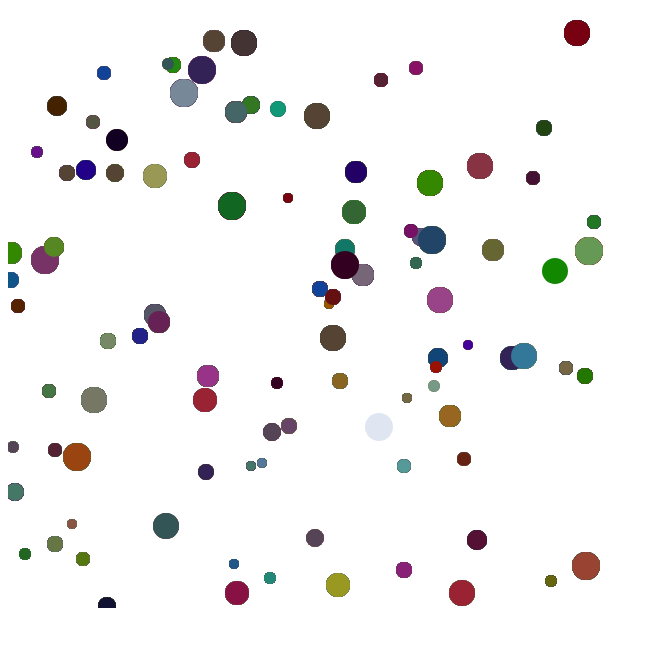
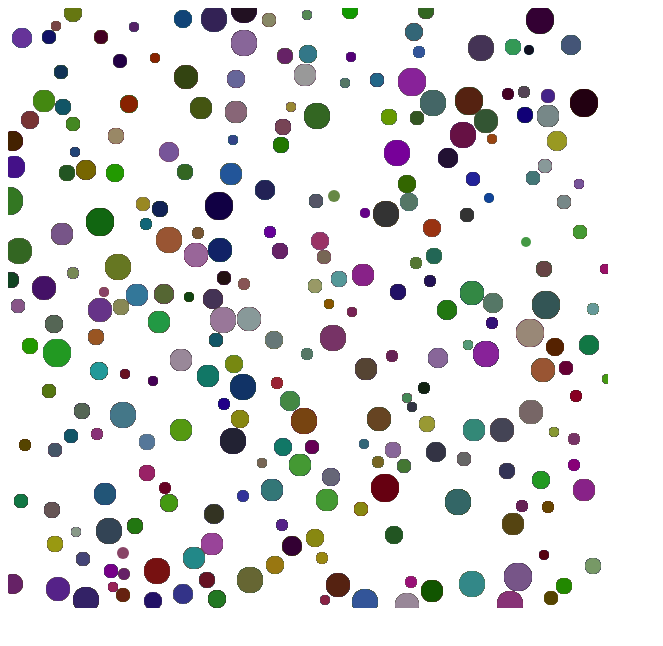
Before and after one commit to lexofficial/bubble-generator, a plain HTML site: page index.html in a window 1280 px wide. Shown: the whole page, without its empty margins (0-663 px from the left). Drawn offline with Linux system fonts and the light colour scheme.

Commit message:
Touch check & self cleaning

```diff
--- a/index.html
+++ b/index.html
@@ -7,11 +7,26 @@
 let canvas = document.getElementById("myCanvas");
 let context = canvas.getContext("2d");
 
+let blobs = [];
+
 class Blob {
   constructor() {
     this.radius = Math.floor(Math.random() * (15 - 5) + 5);
     this.x = Math.floor(Math.random() * 600);
     this.y = Math.floor(Math.random() * 600);
+    this.isTouchingBlobs = false;
+    this.blobsChecked = 0;
+    for (let i = 0; i < blobs.length; i++) {
+      this.blobsChecked++;
+      this.distance_x = Math.abs(blobs[i].x - this.x);
+      this.distance_y = Math.abs(blobs[i].y - this.y);
+      this.radii_sum = blobs[i].radius + this.radius;
+      this.formula = Math.sqrt(Math.pow(this.distance_x, 2) + Math.pow(this.distance_y, 2))
+      if (this.formula != this.radii_sum && this.formula < this.radii_sum){
+        this.isTouchingBlobs = true;
+      }
+    }
+    if(this.isTouchingBlobs == false) {
     context.beginPath();
     context.arc(this.x, this.y, this.radius, 0, 2 * Math.PI, false);
     context.fillStyle = `#${Math.floor(Math.random() * 2000)}`
@@ -22,11 +37,27 @@ class Blob {
       context.fillStyle = `#${Math.floor(Math.random() * 1000)}`
       context.fill();
     },100)
+
+  }
+
   }
 }
 
+// Start creating blobs
+
 setInterval(() => {
-  new Blob;
-},50)
+  blobs.push(new Blob);
+},10);
+
+// Self cleaning
+
+setInterval(() => {
+  console.log(blobs);
+  for (let i = 0; i < blobs.length; i++) {
+    if (blobs[i].isTouchingBlobs == true) {
+      blobs.splice(i, 1);
+    }
+  }
+},5000);
 
 </script>
```
